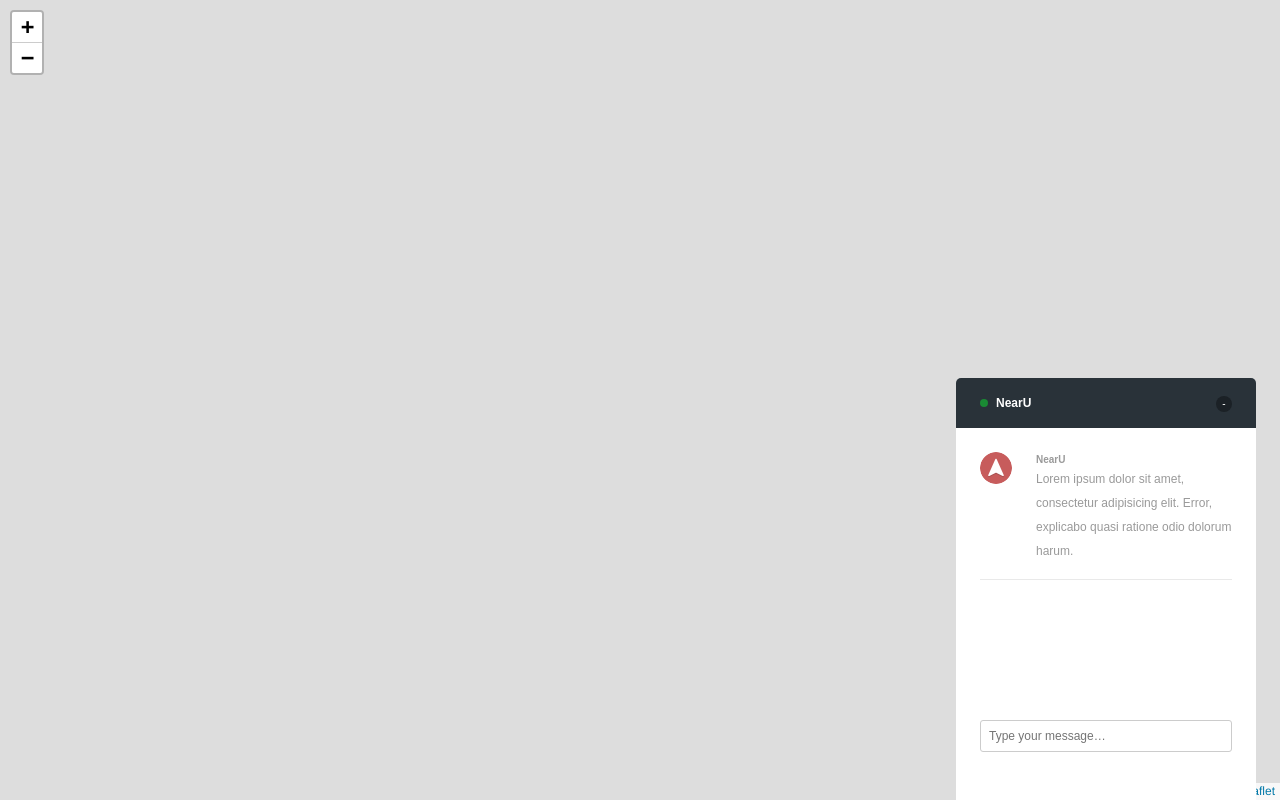
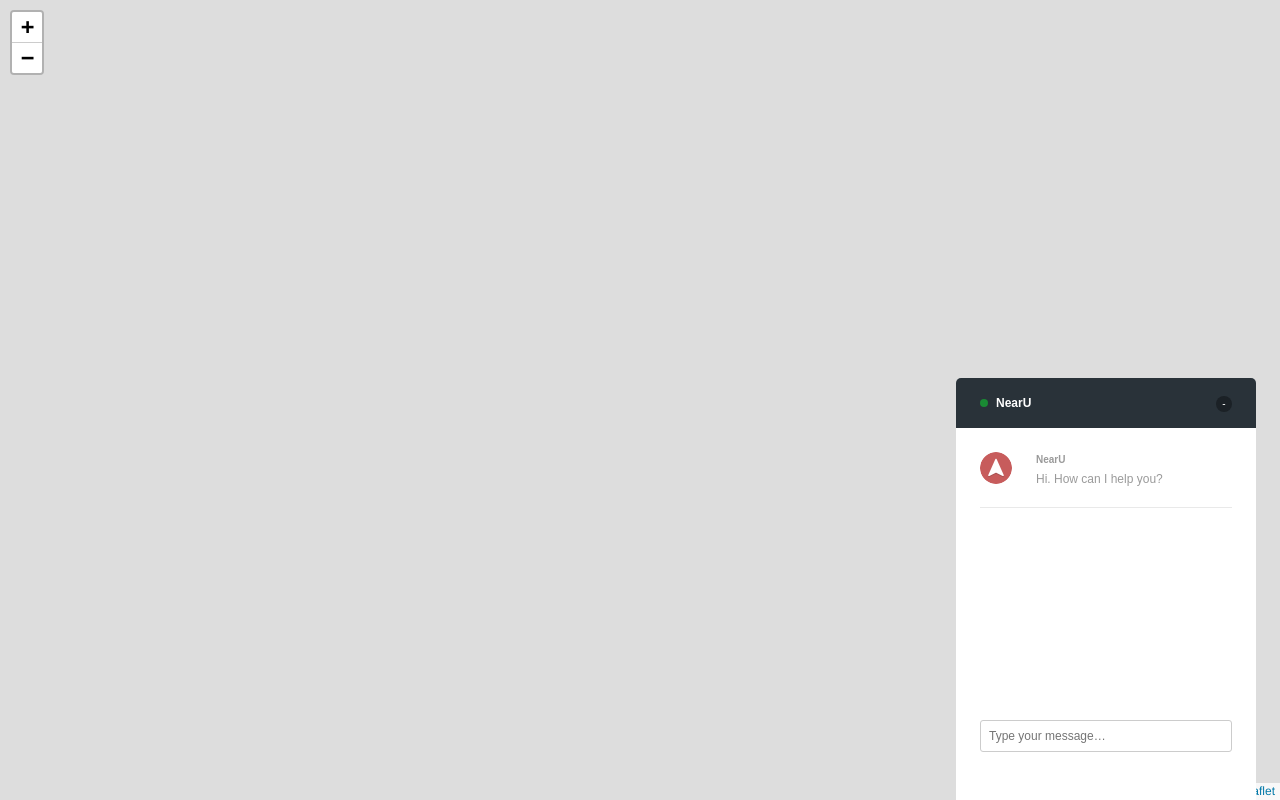
Before and after one commit to amitness/NearU, a Flask app: page / in a window 1280 px wide. Run offline with Flask 2, Linux system fonts and the light colour scheme; some libraries are stand-ins or nearby versions; some web fonts are replaced.

Commit message:
Change initial message shown in chatbox

```diff
--- a/templates/chatbox.html
+++ b/templates/chatbox.html
@@ -10,7 +10,7 @@
               <img src="{{ url_for('static', filename='img/nearu.png') }}" alt="" width="32" height="32">
               <div class="chat-message-content clearfix">
                 <h5>NearU</h5>
-                <p>Lorem ipsum dolor sit amet, consectetur adipisicing elit. Error, explicabo quasi ratione odio dolorum harum.</p>
+                <p>Hi. How can I help you?</p>
               </div> <!-- end chat-message-content -->
             </div> <!-- end chat-message -->
             <hr>
```
